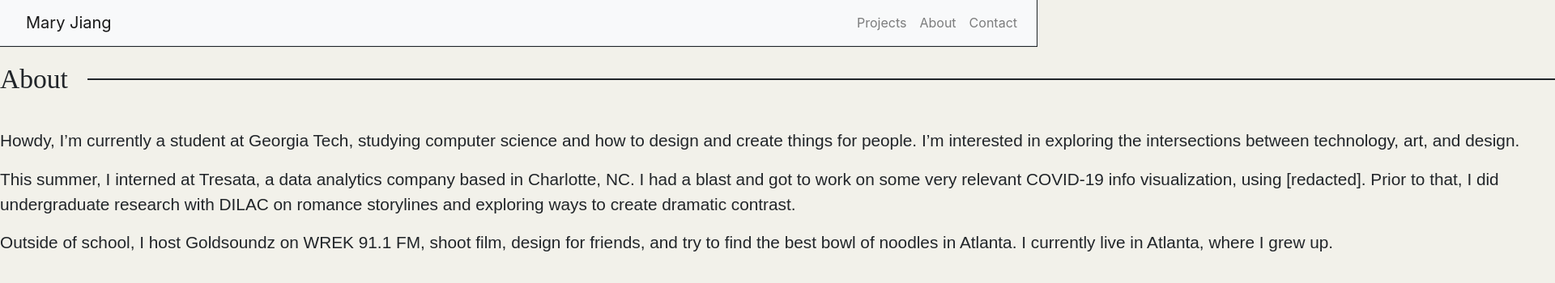
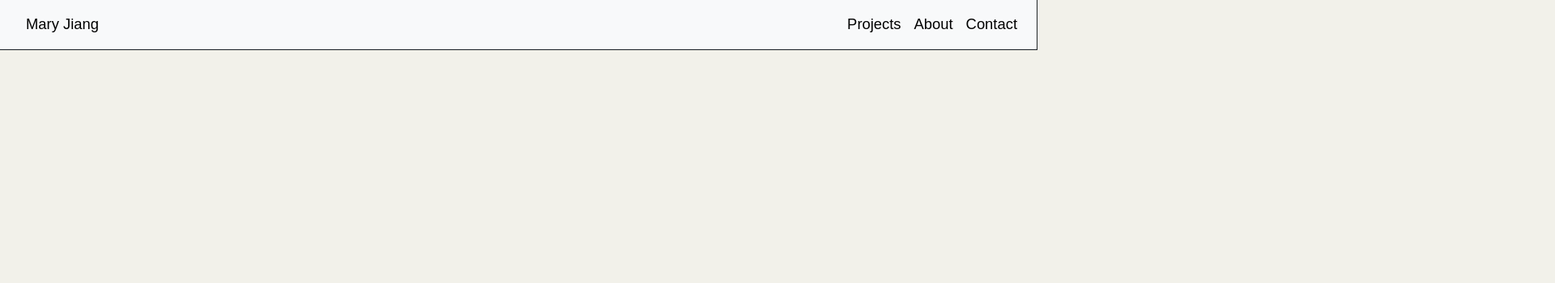
Before and after one commit to marysjiang/personal-site, a React (Create React App) app: page /about in a window 1280 px wide. Shown: the top 350 px of the page at 81% size, 1920 px wide, since content can reach past the window. Built offline with nearby package versions, Linux system fonts and the light colour scheme.

Commit message:
add links

```diff
--- a/src/App.js
+++ b/src/App.js
@@ -40,21 +40,22 @@ class App extends React.Component {
       <Router>
         <Container className="p-0" fluid={true}>
           <Navbar className="border-bottom" bg="light" fixed="top" style={{ outline: '1px solid' }}>
-            <Navbar.Brand className="nav-link" href="/">Mary Jiang</Navbar.Brand>
+            <Navbar.Brand className="nav-link" href="/"><p class="header">Mary Jiang</p></Navbar.Brand>
             <Navbar.Toggle className="border-0" aria-controls="navbar-toggle" />
             <Navbar.Collapse id="navbar-toggle">
               <Nav className="ml-auto">
-                <Link className="nav-link" smooth to="/#projects">Projects</Link>
-                <Link className="nav-link" smooth to="/#about">About</Link>
-                <Link className="nav-link" smooth to="/#contact">Contact</Link>
+                <Link className="nav-link" smooth to="/#projects"><p class="header">Projects</p></Link>
+                <Link className="nav-link" smooth to="/#about"><p class="header">About</p></Link>
+                <Link className="nav-link" smooth to="/#contact"><p class="header">Contact</p></Link>
               </Nav>
             </Navbar.Collapse>
           </Navbar>
 
           <Route path="/" exact render={() => <Home />} />
-          <Route path="/projects" render={() => <Projects title={this.state.projects.title} />} />
+          {/* <Route path="/tale-of-two-partners" render={() => <Project title={this.state.}} */}
+          {/* <Route path="/projects" render={() => <Projects title={this.state.projects.title} />} />
           <Route path="/about" render={() => <About title={this.state.about.title} />} />
-          <Route path="/contact" render={() => <Contact title={this.state.contact.title} />} />
+          <Route path="/contact" render={() => <Contact title={this.state.contact.title} />} /> */}
 
           {/* <Footer /> */}
         </Container>
--- a/src/index.css
+++ b/src/index.css
@@ -27,9 +27,15 @@ h2:after {
 }
 
 p {
-  /* font-size: 3vh; */
   font-size: 1.3rem;
   font-family: 'Heebo', sans-serif;
+}
+
+p.header {
+  font-size: 1.15rem;
+  margin: auto;
+  color: black;
+  /* font-weight: 600; */
 }
 
 p.footer {
@@ -71,13 +77,21 @@ p.footer {
   padding: 0px !important;
 }
 
+#links {
+  font-family: 'inconsolata';
+}
+
 .border-line {
   border-top: 2px solid !important;
 }
 
 .text-body {
   width: 150% !important;
-  /* line-height: 1.3em; */
+  line-height: 1.3em;
+}
+
+.projects-width {
+  width: 150% !important;
 }
 
 .anchor-projects {
--- a/src/pages/Contact.js
+++ b/src/pages/Contact.js
@@ -17,10 +17,10 @@ function Contact(props) {
                             noodle recommendations, or just to say hi.</p>
 
                         <p className="text-body">Email<br />
-                        jiang.marys@gmail.com</p>
+                        <a href="mailto:jiang.marys@gmail.com"><span id="links">jiang.marys@gmail.com</span></a></p>
 
                         <p className="text-body">Links<br />
-                        Github 〰〰 LinkedIn</p>
+                        <a href="https://github.com/marysjiang"><span id="links">Github</span></a> 〰〰 <a href="https://www.linkedin.com/in/marysjiang/"><span id="links">LinkedIn</span></a></p>
                     </Col>
                 </Row>
             </Container>
--- a/src/pages/Projects.js
+++ b/src/pages/Projects.js
@@ -4,7 +4,7 @@ import CardHolder from '../components/CardHolder';
 function Projects(props) {
 
     return(
-        <div className="anchor-projects text-body">
+        <div className="anchor-projects projects-width">
             <h2>Projects</h2>
             <CardHolder />
         </div>
```
